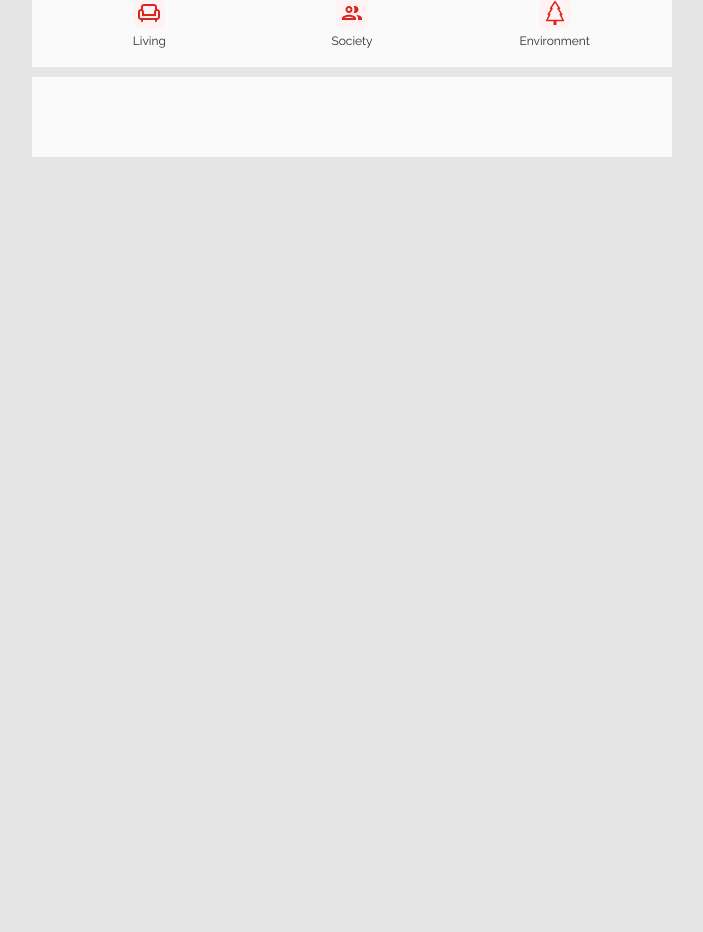
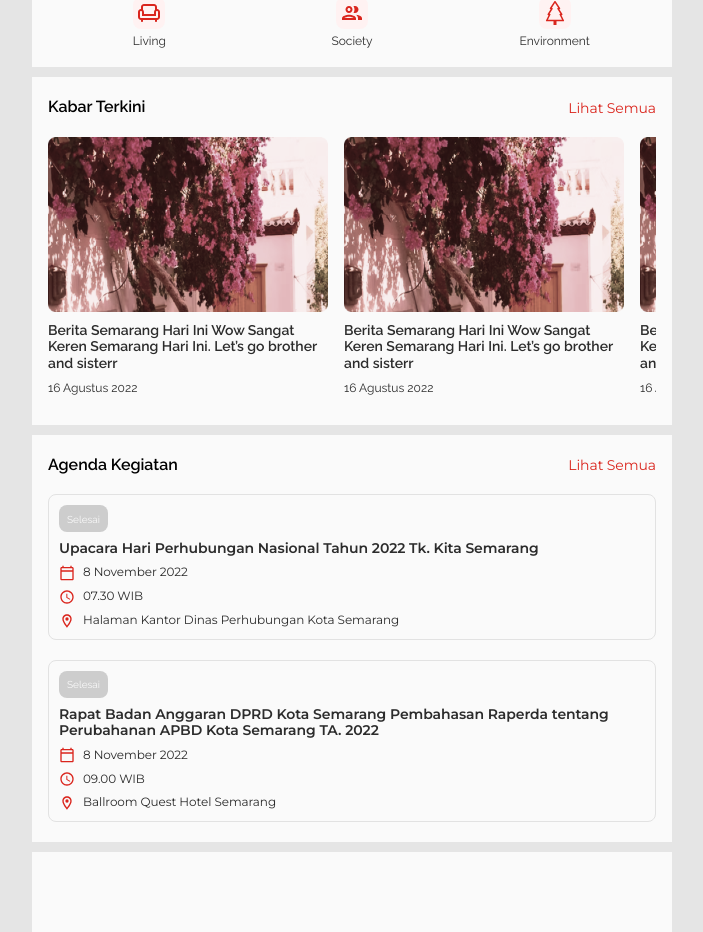
Before and after one commit to sccicitb/ta-SemarangGo-frontend, a React (Vite) app: page / in a window 1280 px wide. Shown: the part 832-1764 px from the top of the page, without its empty margins (288-991 px from the left). Before the commit the page ends 989 px from the top, so only its background shows below. Built offline with nearby package versions, Linux system fonts and the light colour scheme.

Commit message:
feat: agenda section

```diff
--- /dev/null
+++ b/src/components/agendaCard/AgendaCard.module.css
@@ -0,0 +1,116 @@
+
+
+.agendaCard {
+  display: flex;
+  flex-direction: column;
+  align-items: flex-start;
+  padding: 10px;
+  row-gap: 8px;
+
+  width: 100%;
+
+  border: 1px solid var(--clr-mono-grey);
+  border-radius: 8px;
+}
+
+.tag {
+  display: inline-block;
+  justify-content: center;
+  align-items: center;
+  padding: 4px 8px;
+  border-radius: 8px;
+}
+
+.soon{
+  background: var(--clr-mono-grey-alt);
+}
+
+.onGoing {
+  background: var(--clr-primary-green);
+}
+
+.finished {
+  background: var(--clr-mono-grey-alt);
+}
+
+.tagText {
+  display:inline-block;
+  vertical-align:middle;
+  color: var(--clr-mono-white);
+}
+
+.agendaTitleWrapper {
+  justify-content: left;
+  text-align: start;
+}
+
+.agendaTitle {
+  color: var(--clr-mono-black);
+  margin: 0px;
+
+  vertical-align: middle;
+  align-items: center;
+
+  display: -webkit-box;
+  -webkit-line-clamp: 4;
+  -webkit-box-orient: vertical;
+  overflow: hidden;
+  text-decoration: none;
+}
+
+.iconWrapper {
+  width: 16px;
+  height: 16px;
+}
+
+.icon {
+  width: 100%;
+  height: auto;
+  color: var(--clr-primary-red-main);
+}
+
+.agendaDateTimeWrapper {
+  display: flex;
+  flex-direction: row;
+  align-items: center;
+  padding: 0px;
+  column-gap: 8px;
+}
+
+.dateTimeText {
+  color: var(--clr-mono-black);
+  margin: 0px;
+
+  overflow: hidden;
+  text-overflow: ellipsis;
+  white-space: nowrap;
+  text-decoration: none;
+  display: inline-block;
+}
+
+.agendaLocWrapper {
+  display: flex;
+  flex-direction: row;
+  align-items: flex-start;
+  padding: 0px;
+  column-gap: 8px;
+}
+
+.locationText {
+  color: var(--clr-mono-black);
+  margin: 0px;
+
+  vertical-align: middle;
+  align-items: center;
+
+  display: -webkit-box;
+  -webkit-line-clamp: 2;
+  -webkit-box-orient: vertical;
+  overflow: hidden;
+  text-decoration: none;
+}
+
+
+a {
+  text-decoration: none!important;
+}
--- /dev/null
+++ b/src/components/agendaCard/AgendaCard.tsx
@@ -0,0 +1,90 @@
+import { Link } from "react-router-dom";
+
+import {
+  MdOutlineCalendarToday as DateIcon,
+  MdOutlineSchedule as TimeIcon,
+  MdOutlineLocationOn as LocationIcon,
+} from "react-icons/md";
+
+import styles from "./AgendaCard.module.css";
+import fontStyles from "@/variables/font-variable.module.css"
+
+const AgendaCard = ({
+  title,
+  time,
+  location
+}: {
+  title: string;
+  time: Date;
+  location: string;
+}) => {
+  var currentTime = new Date();
+  const startTime = time;
+  const numOfHours = 1;
+  const endTime = new Date(startTime.getTime() + numOfHours * 60 * 60 * 1000);
+  const Tag = () => {
+    switch (true) {
+      case currentTime<startTime:
+        return (
+          <div className={`${styles.tag} ${styles.soon}`}>
+            <span className={`${fontStyles.tag} ${styles.tagText}`}>
+              Segera
+            </span>
+          </div>
+        )
+      case (currentTime>=startTime && currentTime<=endTime):
+        return (
+          <div className={`${styles.tag} ${styles.onGoing}`}>
+            <span className={`${fontStyles.tag} ${styles.tagText}`}>
+              Sedang Berlangsung
+            </span>
+          </div>
+        )
+      case currentTime>endTime:
+        return (
+          <div className={`${styles.tag} ${styles.finished}`}>
+            <span className={`${fontStyles.tag} ${styles.tagText}`}>
+              Selesai
+            </span>
+          </div>
+        )
+      default:
+        return null
+    }
+  };
+
+  return (
+    <div className={styles.agendaCard}>
+      <Tag />
+      <div className={styles.agendaTitleWrapper}>
+        <p className={`${fontStyles.agendaTitle} ${styles.agendaTitle}`}>{title}</p>
+      </div>
+      <div className={styles.agendaDateTimeWrapper}>
+        <div className={styles.iconWrapper}>
+          <DateIcon className={styles.icon}/>
+        </div>
+        <span className={`${fontStyles.agendaContent} ${styles.dateTimeText}`}>
+          {time.toLocaleDateString('id-ID', { year: 'numeric', month: 'long', day: 'numeric' })}
+        </span>
+      </div>
+      <div className={styles.agendaDateTimeWrapper}>
+        <div className={styles.iconWrapper}>
+          <TimeIcon className={styles.icon}/>
+        </div>
+        <span className={`${fontStyles.agendaContent} ${styles.dateTimeText}`}>
+          {time.toLocaleTimeString('id-ID', { hour: '2-digit', minute: '2-digit' })} WIB
+        </span>
+      </div>
+      <div className={styles.agendaLocWrapper}>
+        <div className={styles.iconWrapper}>
+          <LocationIcon className={styles.icon}/>
+        </div>
+        <p className={`${fontStyles.agendaContent} ${styles.locationText}`}>
+          {location}
+        </p>
+      </div>
+    </div>
+  );
+};
+
+export default AgendaCard;
--- /dev/null
+++ b/src/components/agendaSection/AgendaSection.module.css
@@ -0,0 +1,53 @@
+@import "../../variables/font-variable.module.css";
+
+.agendaSection {
+  display: flex;
+  flex-direction: column;
+  padding: 20px 0px;
+
+  width: 100%;
+  min-height: 100px;
+
+  background: var(--clr-mono-white);
+}
+
+.titleCard {
+  display: flex;
+  flex-direction: row;
+  justify-content: space-between;
+  align-items: center;
+  padding: 0px;
+
+  margin-bottom: 20px;
+}
+
+.title {
+  text-align: left;
+  text-decoration: none;
+  display: inline-block;
+  margin: 0;
+}
+
+.viewAllButton {
+  font-family: 'Montserrat', sans-serif;
+  font-style: normal;
+  font-weight: 400;
+  font-size: 14px;
+  line-height: 100%;
+
+  letter-spacing: -0.006em;
+
+  border: none;
+  color: var(--clr-primary-red-main);
+  text-align: right;
+  text-decoration: none;
+  display: inline-block;
+}
+
+.cardWrapper {
+  display: flex;
+  flex-direction: column;
+  width: 100%;
+  display: flex;
+  row-gap: 20px;
+}
--- /dev/null
+++ b/src/components/agendaSection/AgendaSection.tsx
@@ -0,0 +1,42 @@
+import { Link, To } from "react-router-dom";
+
+import AgendaCard from "../agendaCard/agendaCard";
+import { AgendaCardTypes } from "@/models/agendaCard";
+import styles from "./AgendaSection.module.css";
+
+
+const AgendaSection = ({
+  title,
+  data,
+  viewAllLink
+}: {
+  title: string;
+  data: AgendaCardTypes.AgendaCard[];
+  viewAllLink?: To;
+}) => {
+
+  return (
+    <div className={styles.agendaSection}>
+      <div className={styles.titleCard}>
+        <h3 className={styles.title}>{title}</h3>
+        <Link to={viewAllLink || "/agenda"}>
+          <span className={styles.viewAllButton}>Lihat Semua</span>
+        </Link>
+      </div>
+      <div className={styles.cardWrapper} >
+        {
+          data.map((element, index) =>
+            <AgendaCard
+              key={index}
+              title={element.title}
+              time={element.time}
+              location={element.location}
+            />
+          )
+        }
+      </div>
+    </div>
+  );
+};
+
+export default AgendaSection;
--- /dev/null
+++ b/src/models/agendaCard.ts
@@ -0,0 +1,7 @@
+export namespace AgendaCardTypes {
+  export interface AgendaCard {
+    title: string;
+    time: Date;
+    location: string;
+  }
+}
--- a/src/pages/index.tsx
+++ b/src/pages/index.tsx
@@ -10,6 +10,42 @@ import Separator from "@/components/separator/Separator";
 import PopularServiceSection from "@/components/popularServiceSection/PopularServiceSection";
 import Carousel from "@/components/carousel/Carousel";
 import SmartCityAnalysisSection from "@/components/smartCityAnalysisSection/SmartCityAnalysisSection";
+import { NewsCardTypes } from "@/models/newsCard";
+import NewsCard from "@/components/newsCard/NewsCard";
+import NewsSection from "@/components/newsSection/NewsSection";
+import { AgendaCardTypes } from "@/models/agendaCard";
+import AgendaSection from "@/components/agendaSection/AgendaSection";
+
+const newsData: NewsCardTypes.NewsCard[] = [
+  {
+    image: "/src/assets/images/news-1.png",
+    title: "Berita Semarang Hari Ini Wow Sangat Keren Semarang Hari Ini. Let\’s go brother and sisterr",
+    date: new Date("2022-08-16T00:00:00")
+  },
+  {
+    image: "/src/assets/images/news-1.png",
+    title: "Berita Semarang Hari Ini Wow Sangat Keren Semarang Hari Ini. Let\’s go brother and sisterr",
+    date: new Date("2022-08-16T00:00:00")
+  },
+  {
+    image: "/src/assets/images/news-1.png",
+    title: "Berita Semarang Hari Ini Wow Sangat Keren Semarang Hari Ini. Let\’s go brother and sisterr",
+    date: new Date("2022-08-16T00:00:00")
+  }
+]
+
+const agendaData: AgendaCardTypes.AgendaCard[] = [
+  {
+    title: "Upacara Hari Perhubungan Nasional Tahun 2022 Tk. Kita Semarang",
+    time: new Date("2022-11-08T07:30:00"),
+    location: "Halaman Kantor Dinas Perhubungan Kota Semarang"
+  },
+  {
+    title: "Rapat Badan Anggaran DPRD Kota Semarang Pembahasan Raperda tentang Perubahanan APBD Kota Semarang TA. 2022",
+    time: new Date("2022-11-08T09:00:00"),
+    location: "Ballroom Quest Hotel Semarang"
+  },
+]
 
 function HomePage() {
   return (
@@ -25,6 +61,16 @@ function HomePage() {
         <Separator />
         <SmartCityAnalysisSection />
         <Separator />
+        <NewsSection
+          title="Kabar Terkini"
+          data={newsData}
+        />
+        <Separator />
+        <AgendaSection
+          title={"Agenda Kegiatan"}
+          data={agendaData}
+        />
+        <Separator />
       </main>
     </div>
   );
--- a/src/variables/font-variable.module.css
+++ b/src/variables/font-variable.module.css
@@ -6,8 +6,6 @@ h1 {
   font-weight: 600;
   font-size: 32px;
   line-height: 120%;
-
-  color: var(--clr-mono-black);
 }
 
 h2 {
@@ -16,8 +14,6 @@ h2 {
   font-weight: 600;
   font-size: 24px;
   line-height: 120%;
-
-  color: var(--clr-mono-black);
 }
 
 h3 {
@@ -26,8 +22,6 @@ h3 {
   font-weight: 600;
   font-size: 16px;
   line-height: 120%;
-
-  color: var(--clr-mono-black);
 }
 
 .navbar-title {
@@ -36,8 +30,6 @@ h3 {
   font-weight: 600;
   font-size: 20px;
   line-height: 120%;
-
-  color: var(--clr-mono-black);
 }
 
 body .regular {
@@ -46,8 +38,6 @@ body .regular {
   font-weight: 400;
   font-size: 14px;
   line-height: 120%;
-
-  color: var(--clr-mono-black);
 }
 
 body .bold {
@@ -56,8 +46,6 @@ body .bold {
   font-weight: 600;
   font-size: 14px;
   line-height: 120%;
-
-  color: var(--clr-mono-black);
 }
 
 body .italic {
@@ -66,8 +54,6 @@ body .italic {
   font-weight: 400;
   font-size: 14px;
   line-height: 120%;
-
-  color: var(--clr-mono-black);
 }
 
 .subRegular {
@@ -76,8 +62,6 @@ body .italic {
   font-weight: 400;
   font-size: 12px;
   line-height: 120%;
-
-  color: var(--clr-mono-black);
 }
 
 .subBold {
@@ -86,8 +70,6 @@ body .italic {
   font-weight: 600;
   font-size: 12px;
   line-height: 120%;
-
-  color: var(--clr-mono-black);
 }
 
 .subItalic {
@@ -96,6 +78,30 @@ body .italic {
   font-weight: 400;
   font-size: 12px;
   line-height: 120%;
+}
 
-  color: var(--clr-mono-black);
+.tag {
+  font-family: 'Raleway', sans-serif;
+  font-style: normal;
+  font-weight: 400;
+  font-size: 10px;
+  line-height: 120%;
 }
+
+.agendaTitle {
+  font-family: 'Montserrat', sans-serif;
+  font-style: normal;
+  font-weight: 600;
+  font-size: 14px;
+  line-height: 120%;
+  letter-spacing: -0.006em;
+}
+
+.agendaContent{
+  font-family: 'Montserrat';
+  font-style: normal;
+  font-weight: 400;
+  font-size: 12px;
+  line-height: 120%;
+  letter-spacing: -0.006em;
+}
--- a/src/variables/theme-variable.css
+++ b/src/variables/theme-variable.css
@@ -4,6 +4,7 @@
   --clr-primary-red-alt:       #930D20;
   --clr-primary-darker-grey:   #5B5757;
   --clr-primary-light-red:     #FFF2F2;
+  --clr-primary-green:         #29B974;
 
   /* Mono */
   --clr-mono-black:         #2C2C2C;
@@ -11,4 +12,6 @@
   --clr-mono-light-grey:    #F2F2F2;
   --clr-mono-white:         #FAFAFA;
   --clr-mono-background:    #E5E5E5;
+  --clr-mono-grey:          #E2E2E2;
+  --clr-mono-grey-alt:      #CDCDCD;
 }
```
